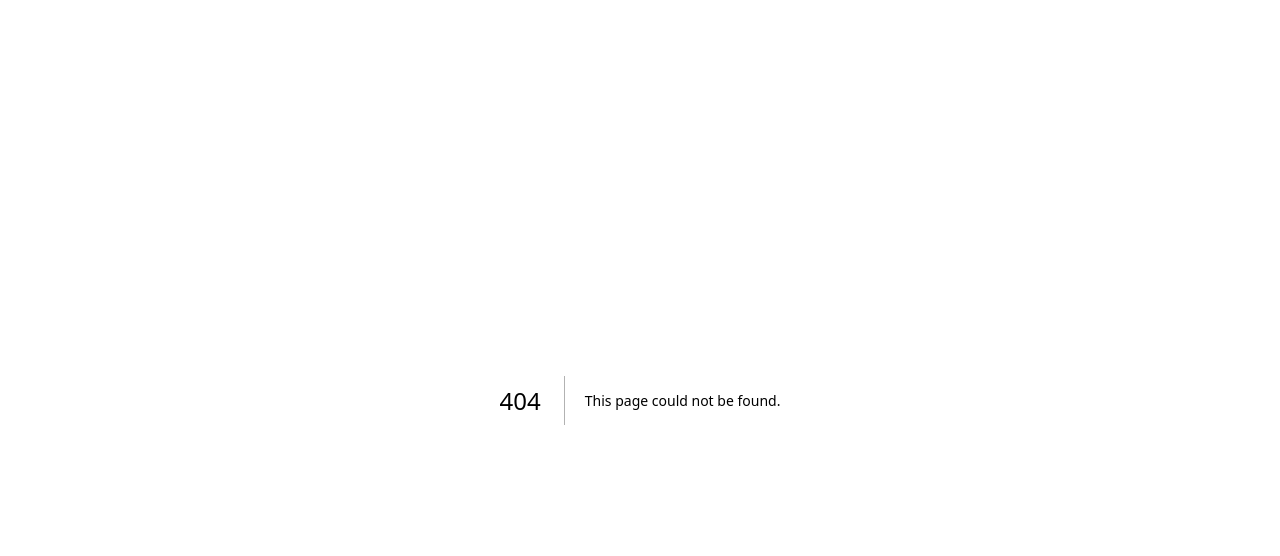
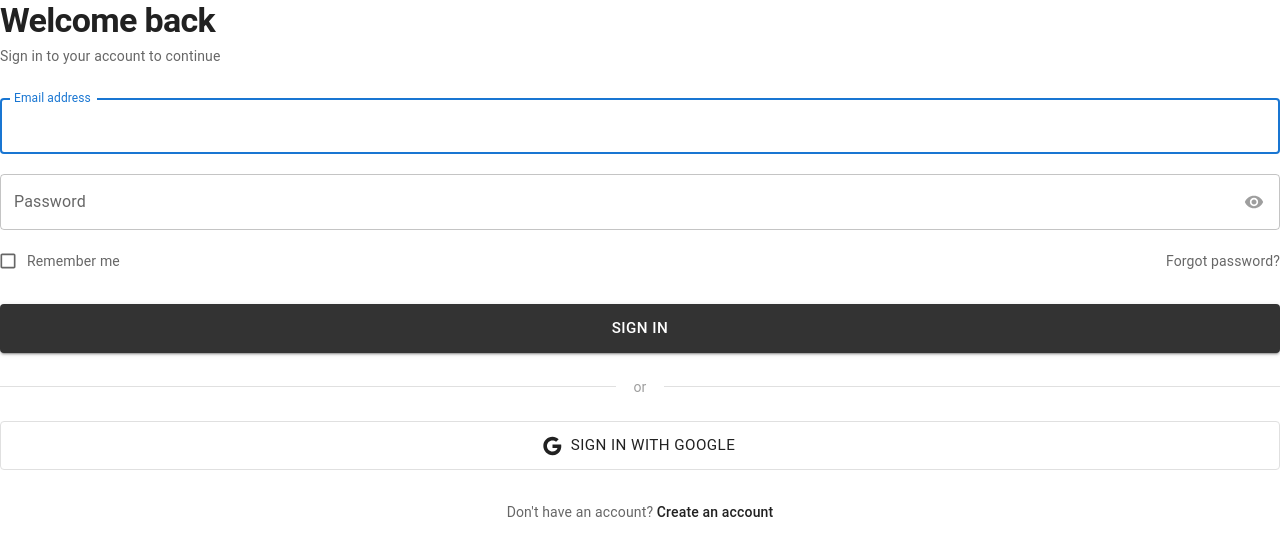
Before and after one commit to Lucifer230101/ManagementProduct, a Next.js app in the folder Frontend-Product Management/: page /login in a window 1280 px wide. Before the commit this address had no page. Shown: the top 556 px of the page. Built offline with nearby package versions, Linux system fonts and the light colour scheme.

Commit message:
Added Placeholder Login page

```diff
--- /dev/null
+++ b/Frontend-Product Management/src/app/(auth)/login/page.tsx
@@ -0,0 +1,230 @@
+'use client';
+
+import { useState } from 'react';
+import Link from 'next/link';
+import {
+  Box,
+  TextField,
+  Button,
+  Typography,
+  Checkbox,
+  FormControlLabel,
+  Divider,
+  IconButton,
+  InputAdornment,
+  Alert,
+} from '@mui/material';
+import {
+  Visibility,
+  VisibilityOff,
+  Google as GoogleIcon,
+} from '@mui/icons-material';
+import { useForm } from 'react-hook-form';
+import { zodResolver } from '@hookform/resolvers/zod';
+import { z } from 'zod';
+
+const loginSchema = z.object({
+  email: z.string().min(1, 'Email is required').email('Enter a valid email'),
+  password: z.string().min(1, 'Password is required').min(6, 'Password must be at least 6 characters'),
+});
+
+type LoginForm = z.infer<typeof loginSchema>;
+
+export default function LoginPage() {
+  const [showPassword, setShowPassword] = useState(false);
+  const [rememberMe, setRememberMe] = useState(false);
+
+  const {
+    register,
+    handleSubmit,
+    formState: { errors, isSubmitting },
+  } = useForm<LoginForm>({
+    resolver: zodResolver(loginSchema),
+    defaultValues: { email: '', password: '' },
+  });
+
+  const onSubmit = async (data: LoginForm) => {
+    // TODO: integrate with auth API
+    console.log('Login:', { ...data, rememberMe });
+  };
+
+  const handleGoogleLogin = () => {
+    // TODO: integrate Google OAuth
+    console.log('Google login');
+  };
+
+  return (
+    <Box>
+      {/* Header */}
+      <Typography
+        variant="h4"
+        sx={{
+          mb: 0.5,
+          fontWeight: 600,
+          color: 'text.primary',
+          letterSpacing: '-0.02em',
+        }}
+      >
+        Welcome back
+      </Typography>
+      <Typography
+        variant="body2"
+        sx={{ mb: 4, color: 'text.secondary' }}
+      >
+        Sign in to your account to continue
+      </Typography>
+
+      {/* Form */}
+      <Box component="form" onSubmit={handleSubmit(onSubmit)} noValidate>
+        <TextField
+          fullWidth
+          label="Email address"
+          type="email"
+          autoComplete="email"
+          autoFocus
+          error={!!errors.email}
+          helperText={errors.email?.message}
+          {...register('email')}
+          sx={{ mb: 2.5 }}
+        />
+
+        <TextField
+          fullWidth
+          label="Password"
+          type={showPassword ? 'text' : 'password'}
+          autoComplete="current-password"
+          error={!!errors.password}
+          helperText={errors.password?.message}
+          {...register('password')}
+          slotProps={{
+            input: {
+              endAdornment: (
+                <InputAdornment position="end">
+                  <IconButton
+                    onClick={() => setShowPassword(!showPassword)}
+                    edge="end"
+                    size="small"
+                    tabIndex={-1}
+                    sx={{ color: 'text.disabled' }}
+                  >
+                    {showPassword ? <VisibilityOff fontSize="small" /> : <Visibility fontSize="small" />}
+                  </IconButton>
+                </InputAdornment>
+              ),
+            },
+          }}
+          sx={{ mb: 1.5 }}
+        />
+
+        {/* Remember me & Forgot password */}
+        <Box
+          sx={{
+            display: 'flex',
+            justifyContent: 'space-between',
+            alignItems: 'center',
+            mb: 3,
+          }}
+        >
+          <FormControlLabel
+            control={
+              <Checkbox
+                checked={rememberMe}
+                onChange={(e) => setRememberMe(e.target.checked)}
+                size="small"
+              />
+            }
+            label={
+              <Typography variant="body2" sx={{ color: 'text.secondary' }}>
+                Remember me
+              </Typography>
+            }
+          />
+          <Link href="/forgot-password">
+            <Typography
+              variant="body2"
+              sx={{
+                color: 'text.secondary',
+                cursor: 'pointer',
+                '&:hover': { color: 'text.primary', textDecoration: 'underline' },
+                transition: 'color 200ms',
+              }}
+            >
+              Forgot password?
+            </Typography>
+          </Link>
+        </Box>
+
+        {/* Sign in button */}
+        <Button
+          type="submit"
+          fullWidth
+          variant="contained"
+          size="large"
+          disabled={isSubmitting}
+          sx={{
+            mb: 3,
+            py: 1.4,
+            bgcolor: '#333333',
+            '&:hover': { bgcolor: '#1a1a1a' },
+            fontSize: '0.95rem',
+            fontWeight: 500,
+          }}
+        >
+          {isSubmitting ? 'Signing in…' : 'Sign in'}
+        </Button>
+
+        {/* Divider */}
+        <Divider sx={{ mb: 3 }}>
+          <Typography variant="body2" sx={{ color: 'text.disabled', px: 1 }}>
+            or
+          </Typography>
+        </Divider>
+
+        {/* Google sign in */}
+        <Button
+          fullWidth
+          variant="outlined"
+          size="large"
+          onClick={handleGoogleLogin}
+          startIcon={<GoogleIcon />}
+          sx={{
+            mb: 4,
+            py: 1.3,
+            color: 'text.primary',
+            borderColor: '#e0e0e0',
+            '&:hover': {
+              borderColor: '#cccccc',
+              bgcolor: '#fafafa',
+            },
+            fontSize: '0.95rem',
+            fontWeight: 400,
+          }}
+        >
+          Sign in with Google
+        </Button>
+
+        {/* Sign up link */}
+        <Typography
+          variant="body2"
+          sx={{ textAlign: 'center', color: 'text.secondary' }}
+        >
+          Don&apos;t have an account?{' '}
+          <Link href="/register">
+            <Typography
+              component="span"
+              variant="body2"
+              sx={{
+                color: 'text.primary',
+                fontWeight: 500,
+                cursor: 'pointer',
+                '&:hover': { textDecoration: 'underline' },
+              }}
+            >
+              Create an account
+            </Typography>
+          </Link>
+        </Typography>
+      </Box>
+    </Box>
+  );
+}
```
